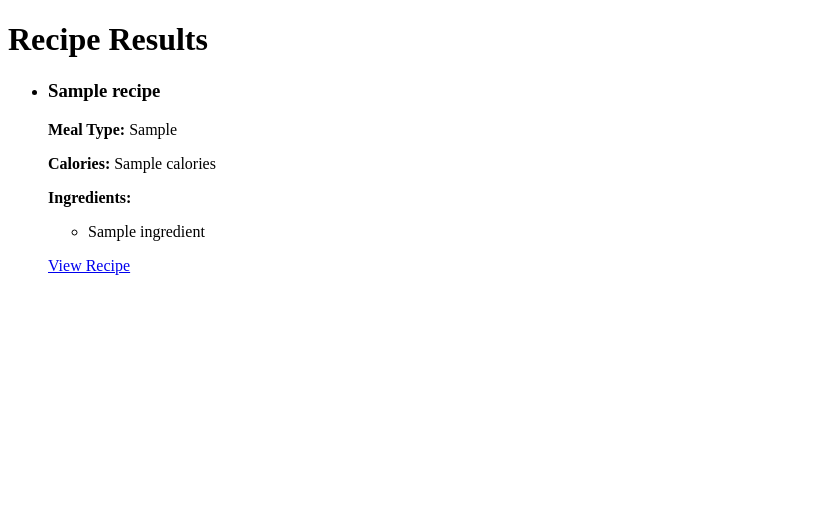
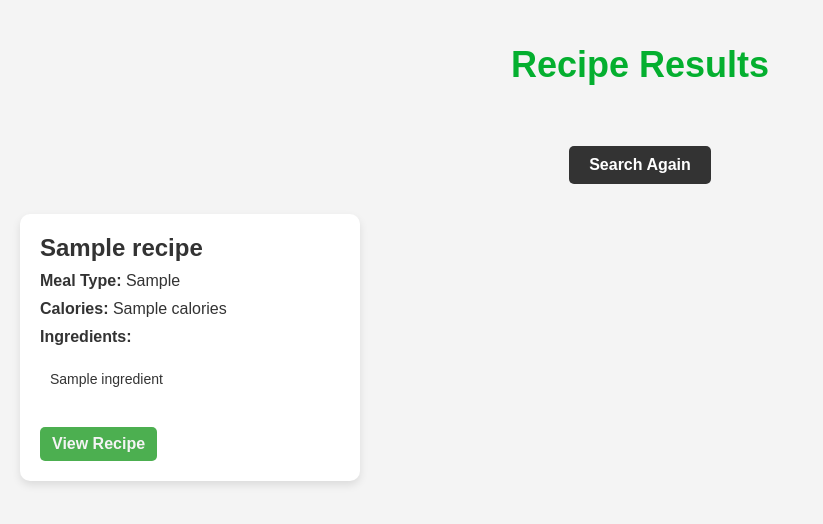
Before and after one commit to uma01234/nutrifind, a Flask app: template templates/results.html in a window 1280 px wide. Shown: the top 524 px of the page, without its empty margins (0-823 px from the left). Run offline with Flask 3, Linux system fonts and the light colour scheme; the template is opened without the code that fills it: most values are stand-ins (such as "Sample title", 1, 10 or a date in 2020).

Commit message:
enhanced the UI of results page to make information look easier and added a search again button to go back home.

```diff
--- a/templates/results.html
+++ b/templates/results.html
@@ -5,35 +5,127 @@
     <meta name="viewport" content="width=device-width, initial-scale=1.0">
     <title>NutriFind</title>
     <style>
-        .main div{
-            display: inline;
-            background-color: #04af2f;
+        body {
+            font-family: Arial, sans-serif;
+            background-color: #f4f4f4;
+            margin: 0;
+            padding: 20px;
+            color: #333;
+            text-align: center;
+        }
+
+        h1 {
+            font-size: 36px;
+            color: #04af2f;
+            margin-bottom: 30px;
+        }
+
+        .results-container {
+            display: flex;
+            flex-wrap: wrap;
+            gap: 20px;
+            justify-content: left;
+        }
+
+        .recipe-card {
+            background-color: white;
+            color: #333;
+            border-radius: 10px;
+            width: 300px;
+            box-shadow: 0 4px 8px rgba(0, 0, 0, 0.1);
+            overflow: hidden;
+            padding: 20px;
+            text-align: left;
+        }
+
+        .recipe-card h3 {
+            margin: 0;
+            font-size: 24px;
+            color: #333;
+        }
+
+        .recipe-details p {
+            margin: 10px 0;
+            font-size: 16px;
+            color: #333;
+        }
+
+        .ingredients-list {
+            background-color: #fff;
+            color: #333;
+            border-radius: 5px;
+            padding: 10px;
+            margin: 10px 0;
+            list-style: none;
+            font-size: 14px;
+        }
+
+        .ingredients-list li {
+            padding: 5px 0;
+            border-bottom: 1px solid #eee;
+        }
+
+        .ingredients-list li:last-child {
+            border-bottom: none;
+        }
+
+        .recipe-link {
+            display: inline-block;
+            margin-top: 15px;
+            color: #f4f4f4;
+            background-color: #4CAF50;
+            padding: 8px 12px;
+            text-decoration: none;
+            border-radius: 5px;
+            font-weight: bold;
+            transition: background-color 0.3s;
+        }
+
+        .recipe-link:hover {
+            background-color: #222;
+        }
+
+        .back-button {
+            display: inline-block;
+            margin-top: 30px;
+            margin-bottom: 30px;
+            padding: 10px 20px;
+            background-color: #333;
             color: white;
-            text-align: center;
-            border: 2px solid white;
-            padding: 10px;
+            text-decoration: none;
+            border-radius: 5px;
+            font-weight: bold;
+            transition: background-color 0.3s;
+        }
+
+        .back-button:hover {
+            background-color: #45a049;
         }
     </style>
 </head>
 <body>
     <h1>Recipe Results</h1>
-    <ul>
+
+    <!-- Back or Search Again Button -->
+    <a href="/" class="back-button">Search Again</a>
+
+    <div class="results-container">
         {% for recipe in recipes %}
-        <li>
-        <div class='main'>
+        <div class="recipe-card">
             <h3>{{ recipe.label }}</h3>
-            <p><strong>Meal Type:</strong> {{ recipe.mealType }}</p>
+            <div class="recipe-details">
+                <p><strong>Meal Type:</strong> {{ recipe.mealType | join(', ') }}</p>
                 <p><strong>Calories:</strong> {{ recipe.calories }}</p>
                 <p><strong>Ingredients:</strong></p>
-            <ul>
+                <ul class="ingredients-list">
                     {% for ingredient in recipe.ingredients %}
                     <li>{{ ingredient }}</li>
                     {% endfor %}
                 </ul>
-            <p><a href="{{ recipe.url }}" target="_blank">View Recipe</a></p>
+                <a href="{{ recipe.url }}" class="recipe-link" target="_blank">View Recipe</a>
             </div>
-        </li>
+        </div>
         {% endfor %}
-    </ul>
+    </div>
 </body>
 </html>
```
Lines whose indentation alone changed are shown as unchanged.
